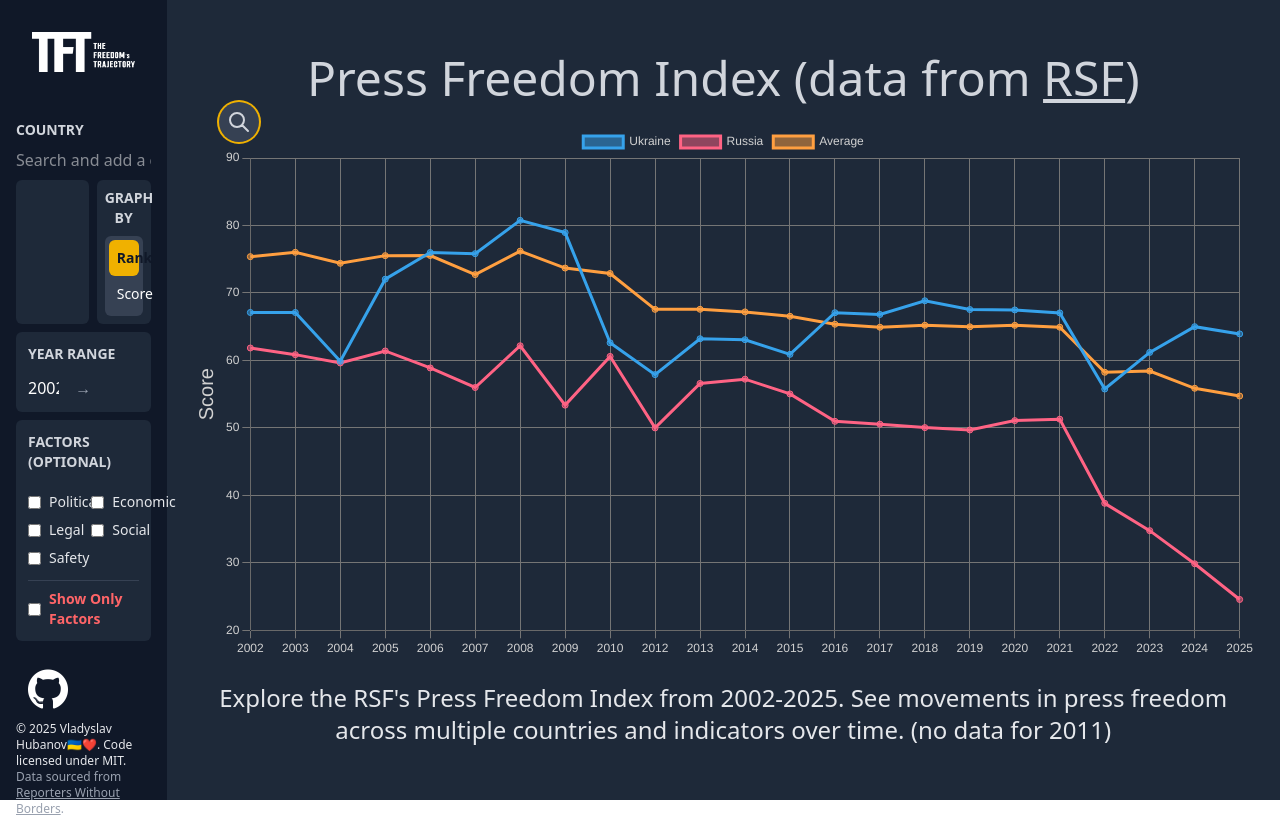
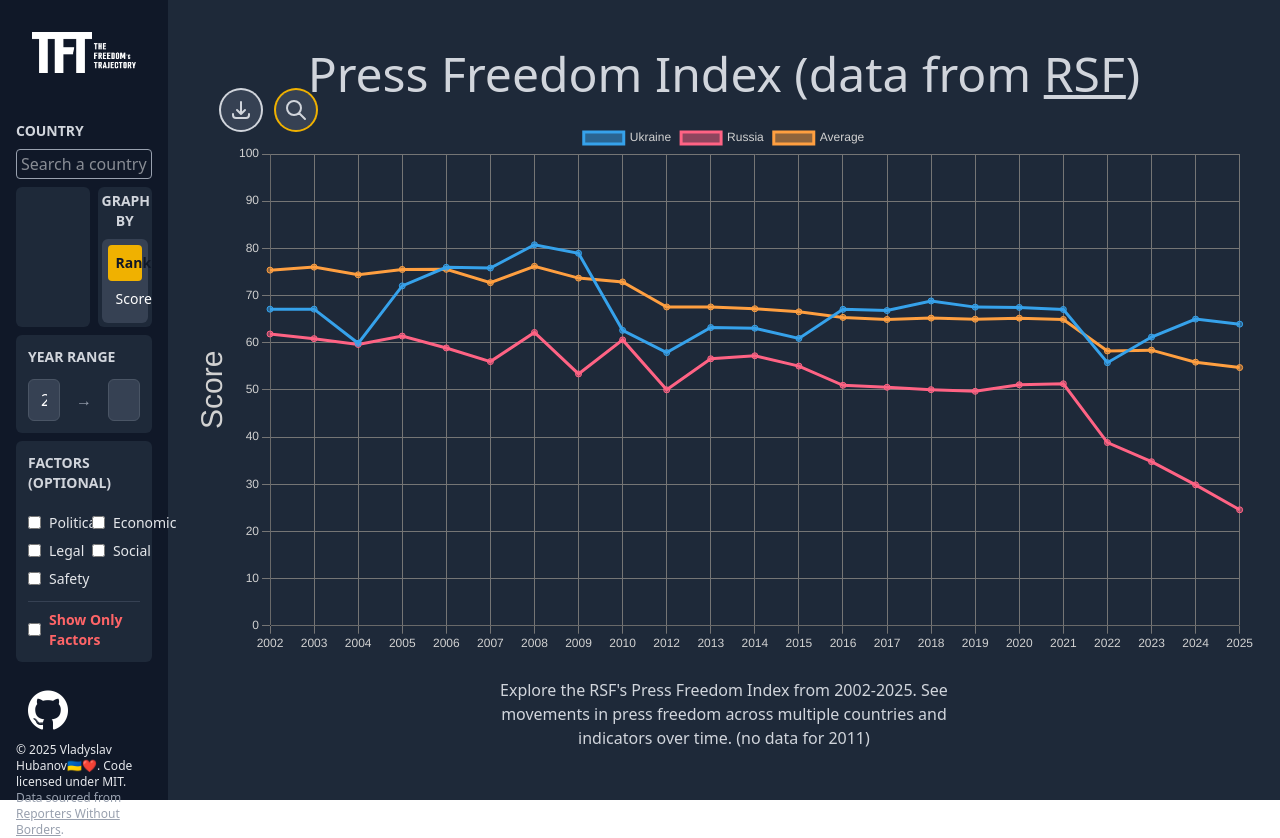
Before and after one commit to vlad-gby/rsf_index_visualization, a website: page docs/index.html in a window 1280 px wide. Before the commit the page ends 817 px from the top, so only its background shows below. Drawn offline with nearby package versions, Linux system fonts and the light colour scheme.

Commit message:
linked ui for: zoom, download, rank

```diff
--- a/docs/index.html
+++ b/docs/index.html
@@ -24,7 +24,7 @@
           <div class="space-y-2">
               <label class="block text-sm font-bold text-gray-300" for="country-search">COUNTRY</label>
               <div class="relative">
-                  <input type="text" id="country-search" placeholder="Search and add a country..." class="w-full focus:outline-none text-white">
+                  <input type="text" id="country-search" placeholder="Search a country" class="border border-gray-400 w-full focus:outline-none text-white py-0.5 px-1 rounded">
                   <!-- This div will be populated by JavaScript with search results. It's hidden by default. -->
                   <div id="country-results" class="absolute z-10 w-full bg-gray-800 border border-gray-600 rounded-md mt-1 max-h-60 overflow-y-auto hidden">
                       <!-- JS will add country items here -->
@@ -42,11 +42,11 @@
               </div>
 
               <!-- Right Column: Graph By Selector -->
-              <div class="w-2/5 space-y-2 bg-gray-800 p-2 rounded-md">
+              <div class="w-2/5 space-y-2 bg-gray-800 p-1 rounded-md">
                   <label class="block text-sm text-center font-bold text-gray-300">GRAPH BY</label>
-                  <div id="metric-selector" class="flex flex-col rounded-md bg-gray-700 p-1">
-                      <button data-metric="rank" class="metric-btn flex-1 p-2 text-sm rounded-md bg-yellow-500 text-gray-900 font-bold">Rank</button>
-                      <button data-metric="score" class="metric-btn flex-1 p-2 text-sm rounded-md text-white">Score</button>
+                  <div class="flex flex-col rounded-md bg-gray-700 p-1.5">
+                      <button data-metric="rank" id="metric-rank" class="metric-rank cursor-pointer active flex-1 p-2 text-sm rounded-mdtext-gray-900">Rank</button>
+                      <button data-metric="score" id="metric-score" class="metric-score cursor-pointer flex-1 p-2 text-sm rounded-md text-white">Score</button>
                   </div>
               </div>
 
@@ -122,7 +122,7 @@
       <div class="p-6 relative">
         <canvas id="chart" class="w-full, h-full"></canvas>
 
-        <button id="zoom-button" class="absolute top-0 right-11/12 z-10 p-2 bg-gray-700 rounded-full text-gray-300 hover:bg-yellow-500 hover:text-gray-900 focus:outline-none ring-2 focus:ring-offset-gray-800 ring-yellow-500 transition-colors">
+        <button id="zoom-button" class="absolute cursor-pointer -top-2 right-13/15 z-10 p-2 bg-gray-700 rounded-full text-gray-300 hover:bg-yellow-500 hover:text-gray-900 focus:outline-none ring-2 focus:ring-offset-gray-800 ring-yellow-500 transition-colors active:ring-offset-2">
           <!-- A screen-reader only label for accessibility -->
           <span class="sr-only">Zoom</span>
 
@@ -131,9 +131,16 @@
               <path stroke-linecap="round" stroke-linejoin="round" d="M21 21l-6-6m2-5a7 7 0 11-14 0 7 7 0 0114 0z" />
           </svg>
         </button>
+        <button id="download-button" class="absolute cursor-pointer -top-2 right-11/12 p-2 bg-gray-700 rounded-full text-gray-300 hover:bg-yellow-500 hover:text-gray-900 focus:outline-none ring-2 focus:ring-offset-gray-800 ring-gray-300 transition-colors active:ring-offset-2">
+            <span class="sr-only">Download Chart</span>
+            <!-- Download SVG Icon -->
+            <svg xmlns="http://www.w3.org/2000/svg" class="h-6 w-6" fill="none" viewBox="0 0 24 24" stroke="currentColor" stroke-width="2">
+                <path stroke-linecap="round" stroke-linejoin="round" d="M4 16v1a3 3 0 003 3h10a3 3 0 003-3v-1m-4-4l-4 4m0 0l-4-4m4 4V4" />
+            </svg>
+        </button>
       </div>
 
-      <div class="text-2xl text-gray-200 text-center px-8">
+      <div class="text-gray-300 text-center px-80">
         Explore the RSF's Press Freedom Index from 2002-2025. See movements in press freedom across multiple countries and indicators over time.
         (no data for 2011)
       </div>
--- a/docs/script.js
+++ b/docs/script.js
@@ -1,21 +1,11 @@
 let myChart
+let data = {}
+let chartState = [['Ukraine', 'Russia', 'Average'], 'score', ['2002', '2025'], false]
 
-
-
-
-async function setUP() {
-    const response = await fetch('./data/data.json');
-    const data = await response.json();
-
-    // Get years for lables
-    years = new Set(data.map(record => record.year))
-    years = [...years]
 
 // Make an empty chart
 const canvas = document.getElementById('chart')
-    myChart = new Chart(
-        canvas,
-        {
+basicChartOptions =  {
         type:'line',
         data: {},
         options: {
@@ -39,7 +29,7 @@
                         display: true,
                         color: '#d1d1d1',
                         font: {
-                                size: 20
+                            size: 30
                         }
                     },
                 }
@@ -53,12 +43,15 @@
             }
         }
 }
-    );
-
-
-
+myChart = new Chart(canvas, basicChartOptions)
 
 function updateChart(countries, graph_by, years, zoom, factors,){
+    // Terminate and alert if data from async is not ready yet
+    if (!Object.keys(data).length){
+        alert('woh-woh, fasty. Give me a sec');
+        return
+    }
+
     years = years.map(year => parseInt(year))
     let yearsUpd = [] // Get a complete list of selected years
     for (let i = years[0]; i <= years[1]; i++){
@@ -73,7 +66,10 @@
     myChart.options.scales.y.title.text = String(graph_by).charAt(0).toUpperCase() + String(graph_by).slice(1)
     if (graph_by == 'rank'){
         myChart.options.scales.y.reverse = true
+    }else{
+        myChart.options.scales.y.reverse = false
     }
+    console.log(zoom)
     if (!zoom){
         if (graph_by == 'rank'){
             myChart.options.scales.y.min = 0
@@ -82,6 +78,9 @@
             myChart.options.scales.y.min = 0
             myChart.options.scales.y.max = 100
         }
+    }else{
+        myChart.options.scales.y.min = null
+        myChart.options.scales.y.max = null
     }
 
     data_main = {} // Get main Rank/Score data for each country
@@ -104,7 +103,7 @@
     }
 
 
-
+    myChart.data.datasets = []
     Object.keys(data_main).forEach((key) => { // Plotting main indicator for countries
         myChart.data.datasets.push({
             label: key,
@@ -129,24 +128,70 @@
     myChart.update()
 }
 
-    updateChart(['Ukraine', 'Russia', 'Average'], 'score', ['2002', '2025'], true)
+async function setUP() { // Gets the data and populates the chart
+    const response = await fetch('./data/data.json');
+    data = await response.json();
+
+    updateChart(...chartState)
 }
+setUP()
 
-setUP()
+
 
 // Now it's UI part, I need to connect my panel controls to the graph
 
 el_nav = document.getElementById('controls-panel')
 el_zoom = document.getElementById('zoom-button')
+el_download = document.getElementById('download-button')
 
 el_country_input = document.getElementById('country-search')
 el_countries_selector = document.getElementById('country-results')
 el_countries_container = document.getElementById('selected-countries-container')
 
-el_graphby = document.getElementById('metric-selector')
+el_graphby_rank = document.getElementById('metric-rank')
+el_graphby_score = document.getElementById('metric-score')
 el_year_start = document.getElementById('year-start')
 el_year_end = document.getElementById('year-end')
 el_factors_container = document.getElementById('factors-container')
 
+// Connect Zoom and Download
+el_zoom.addEventListener('click', () => {
+    if (el_zoom.classList.contains('active_zoom')){
+        chartState[3] = false
+        updateChart(...chartState)
+    }else{
+        chartState[3] = true
+        updateChart(...chartState)
+    }
+    el_zoom.classList.toggle('active_zoom')
+})
+el_download.addEventListener('click', () => {
+            const imageURI = myChart.toBase64Image();
 
-updateChart(['Ukraine', 'Israel', 'Average'], 'score', ['2002', '2025'], true)
+            const a = document.createElement('a');
+            a.href = imageURI;
+            a.download = 'my-chart.png';
+
+            document.body.appendChild(a);
+            a.click();
+            document.body.removeChild(a);
+})
+
+// Connect Rank/Score toggle
+el_graphby_rank.addEventListener('click', () => {
+    if (!el_graphby_rank.classList.contains('active')){
+        el_graphby_rank.classList.toggle('active')
+        el_graphby_score.classList.toggle('active')
+        chartState[1] = 'rank'
+        updateChart(...chartState)
+
+    }
+})
+el_graphby_score.addEventListener('click', () => {
+    if (!el_graphby_score.classList.contains('active')){
+        el_graphby_rank.classList.toggle('active')
+        el_graphby_score.classList.toggle('active')
+        chartState[1] = 'score'
+        updateChart(...chartState)
+    }
+})
--- a/docs/style_input.css
+++ b/docs/style_input.css
@@ -6,9 +6,16 @@
   -webkit-appearance: none;
   -moz-appearance: none;
   appearance: none;
-  background-color: transparent;
-  border: none;
-  padding: 0;
-  margin: 0;
-  border-radius: 0;
 }
+
+.active{
+    background-color: oklch(79.5% 0.184 86.047);
+    border-radius: 4px;
+    color: oklch(21% 0.034 264.665);
+    font-weight: bold;
+}
+
+.active_zoom{
+    background-color: oklch(79.5% 0.184 86.047);
+    color: oklch(21% 0.034 264.665);
+}
```
Also changed, not shown: docs/style_output.css. Lines whose indentation alone changed are shown as unchanged.
